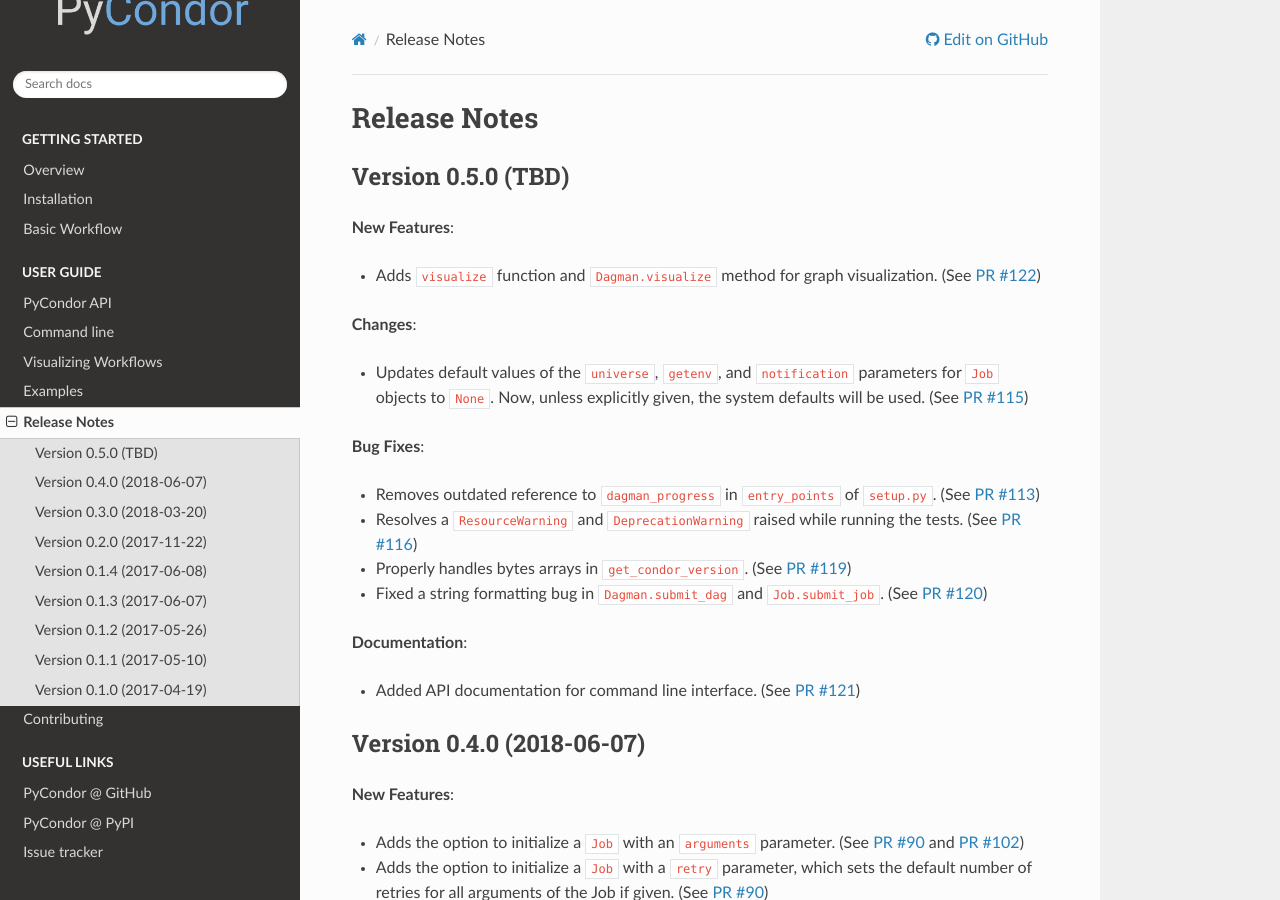
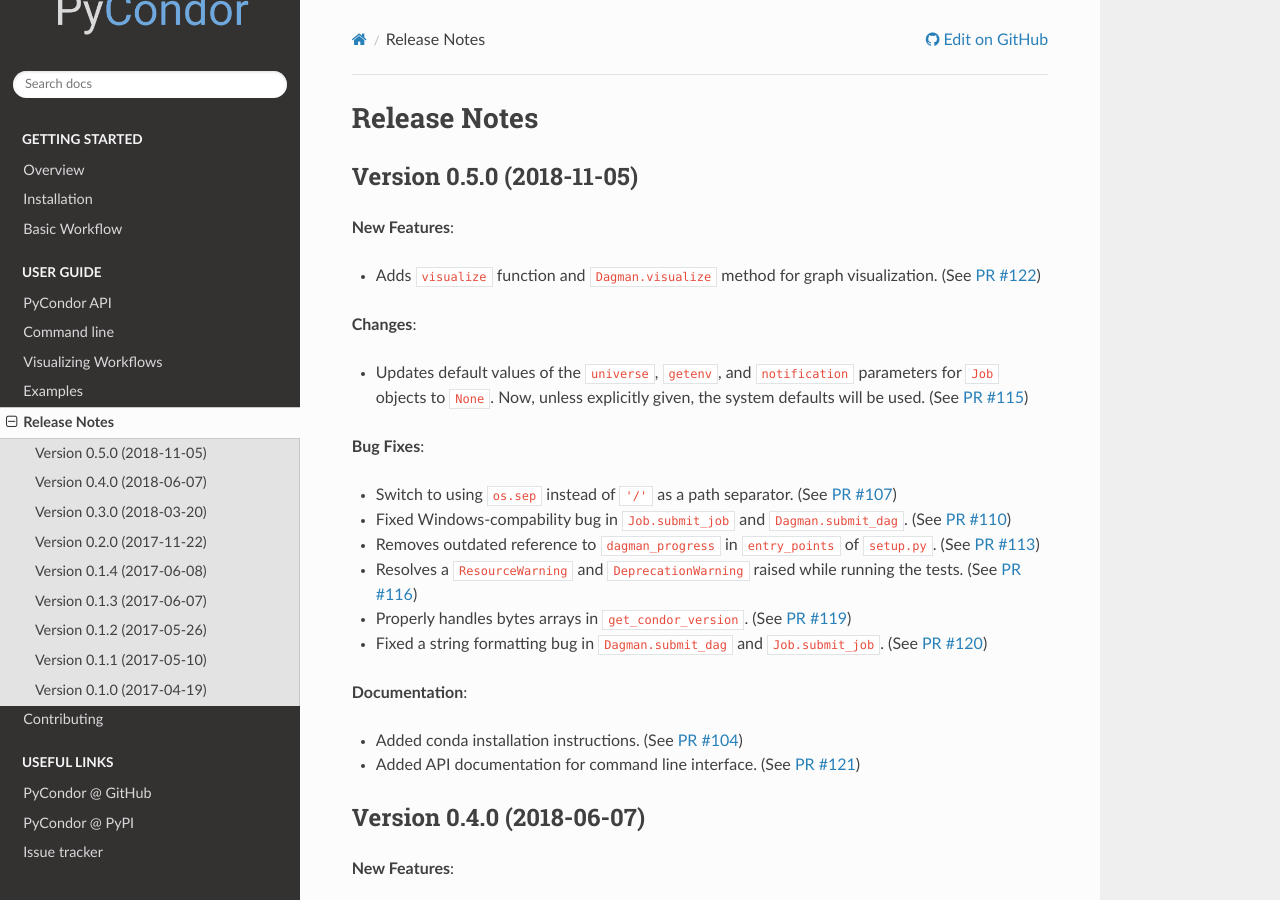
Before and after one commit to pycondor/pycondor, a Sphinx documentation site: the page built from docs/changelog.rst, in a window 1280 px wide and 900 px high. Built offline with Sphinx 7.4.7 and the Read the Docs theme 2.0.0, drawn with Linux system fonts in a browser that asks for light colours; the version number is read from the project's files by our own code.

Commit message:
Update changelog

```diff
--- a/docs/changelog.rst
+++ b/docs/changelog.rst
@@ -6,8 +6,8 @@
 Release Notes
 *************
 
-Version 0.5.0 (TBD)
--------------------
+Version 0.5.0 (2018-11-05)
+--------------------------
 
 **New Features**:
 
@@ -23,6 +23,10 @@ Version 0.5.0 (TBD)
 
 **Bug Fixes**:
 
+- Switch to using ``os.sep`` instead of ``'/'`` as a path separator.
+  (See `PR #107 <https://github.com/jrbourbeau/pycondor/pull/107>`_)
+- Fixed Windows-compability bug in ``Job.submit_job`` and ``Dagman.submit_dag``.
+  (See `PR #110 <https://github.com/jrbourbeau/pycondor/pull/110>`_)
 - Removes outdated reference to ``dagman_progress`` in ``entry_points`` of
   ``setup.py``. (See `PR #113 <https://github.com/jrbourbeau/pycondor/pull/113>`_)
 - Resolves a ``ResourceWarning`` and ``DeprecationWarning`` raised while
@@ -32,7 +36,10 @@ Version 0.5.0 (TBD)
 
 **Documentation**:
 
-- Added API documentation for command line interface. (See `PR #121 <https://github.com/jrbourbeau/pycondor/pull/121>`_)
+- Added conda installation instructions.
+  (See `PR #104 <https://github.com/jrbourbeau/pycondor/pull/104>`_)
+- Added API documentation for command line interface.
+  (See `PR #121 <https://github.com/jrbourbeau/pycondor/pull/121>`_)
 
 
 Version 0.4.0 (2018-06-07)
```
